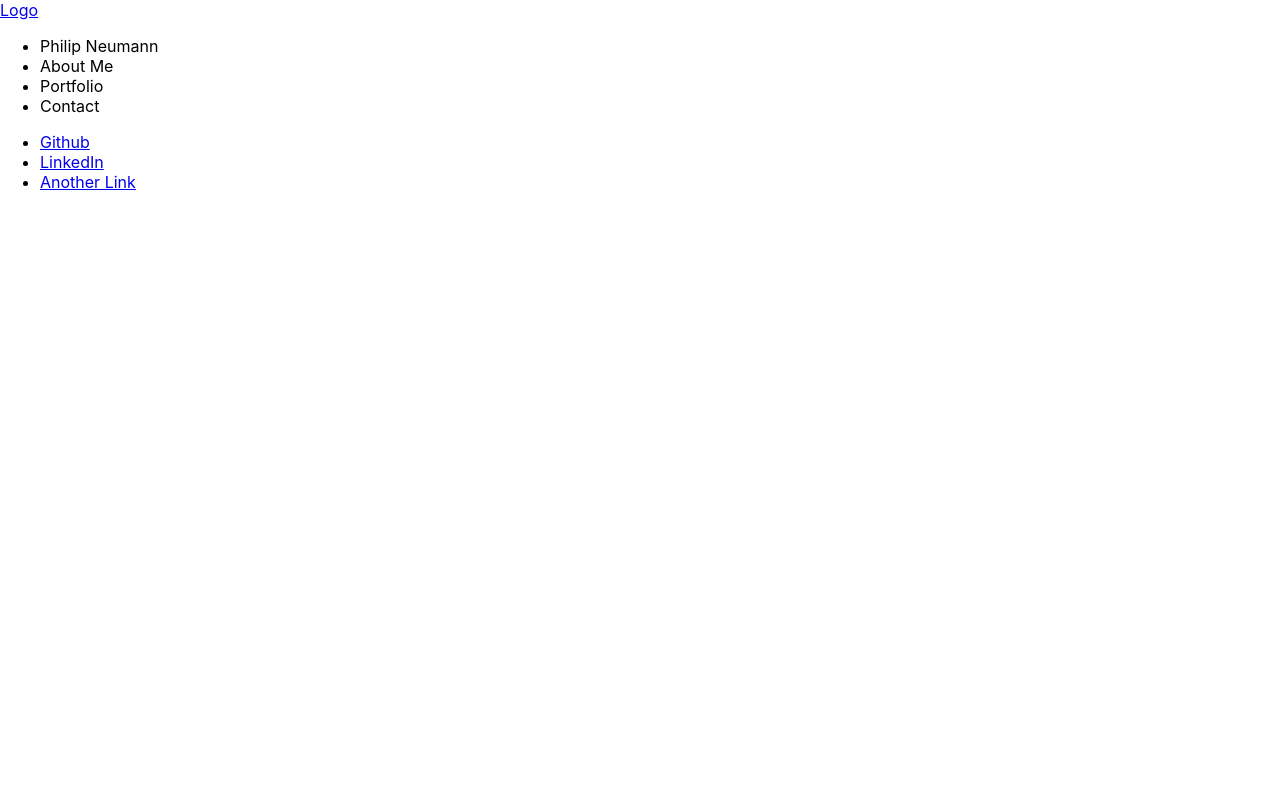
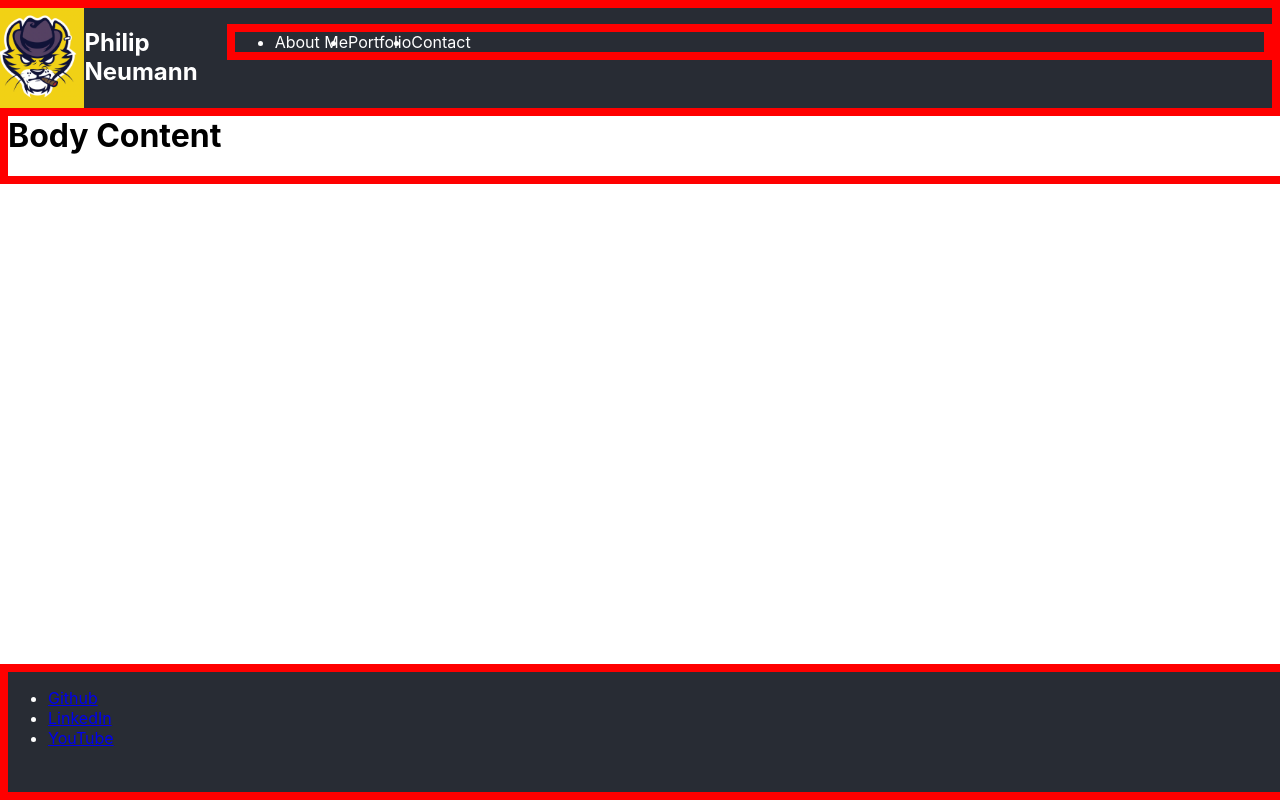
Before and after one commit to moviefan322/react-portfolio, a React (Create React App) app: page / in a window 1280 px wide. Built offline with nearby package versions, Linux system fonts and the light colour scheme.

Commit message:
elements roughly in correct position

```diff
--- a/src/App.css
+++ b/src/App.css
@@ -15,13 +15,32 @@
 
 .App-header {
   background-color: #282c34;
-  min-height: 100vh;
   display: flex;
-  flex-direction: column;
-  align-items: center;
-  justify-content: center;
-  font-size: calc(10px + 2vmin);
   color: white;
+  width: 100%;
+  height: 15%;
+  float: right;
+  align-items: right;
+  border: red solid 8px;
+}
+
+#body {
+  height: 80%;
+  width: 100%;
+  border: red solid 8px;
+}
+
+.App-footer {
+  background-color: #282c34;
+  position: fixed;
+  bottom: 0px;
+  width: 100%;
+  display: flex;
+  color: white;
+  height: 15%;
+  float: right;
+  align-items: right;
+  border: red solid 8px;
 }
 
 .App-link {
--- a/src/App.js
+++ b/src/App.js
@@ -1,12 +1,13 @@
 import "./App.css";
 import Header from "./components/Header.js";
 import Footer from "./components/Footer";
+import Body from "./components/Body";
 
 function App() {
   return (
     <div>
       <Header />
-
+      <Body />
       <Footer />
     </div>
   );
--- /dev/null
+++ b/src/components/Body.js
@@ -0,0 +1,11 @@
+import React from "react";
+
+const Body = () => {
+  return (
+    <div id="body">
+      <h1>Body Content</h1>
+    </div>
+  );
+};
+
+export default Body;
--- a/src/components/Footer.js
+++ b/src/components/Footer.js
@@ -2,16 +2,16 @@ import React from "react";
 
 const Footer = () => {
   return (
-    <div>
+    <div className="App-footer">
       <ul>
         <li>
-          <a href="#">Github</a>
+          <a href="https://github.com/moviefan322">Github</a>
         </li>
         <li>
-          <a href="#">LinkedIn</a>
+          <a href="https://www.linkedin.com/in/phil-n-9b2334186/">LinkedIn</a>
         </li>
         <li>
-          <a href="#">Another Link</a>
+          <a href="https://www.youtube.com/philipscottneumann">YouTube</a>
         </li>
       </ul>
     </div>
--- a/src/components/Header.js
+++ b/src/components/Header.js
@@ -1,12 +1,12 @@
+import logo from "../logo.png";
+
 const Header = () => {
   return (
     <nav>
-      <div className="nav-wrapper">
-        <a href="#" className="brand-logo">
-          Logo
-        </a>
-        <ul>
-          <li>Philip Neumann</li>
+      <div className="App-header">
+        <img height="100px" src={logo} alt="top cat in gangster style" />
+        <h1>Philip Neumann</h1>
+        <ul className="App-header">
           <li>About Me</li>
           <li>Portfolio</li>
           <li>Contact</li>
```
Also changed, not shown: src/logo.png (added), src/logo.svg (deleted).
